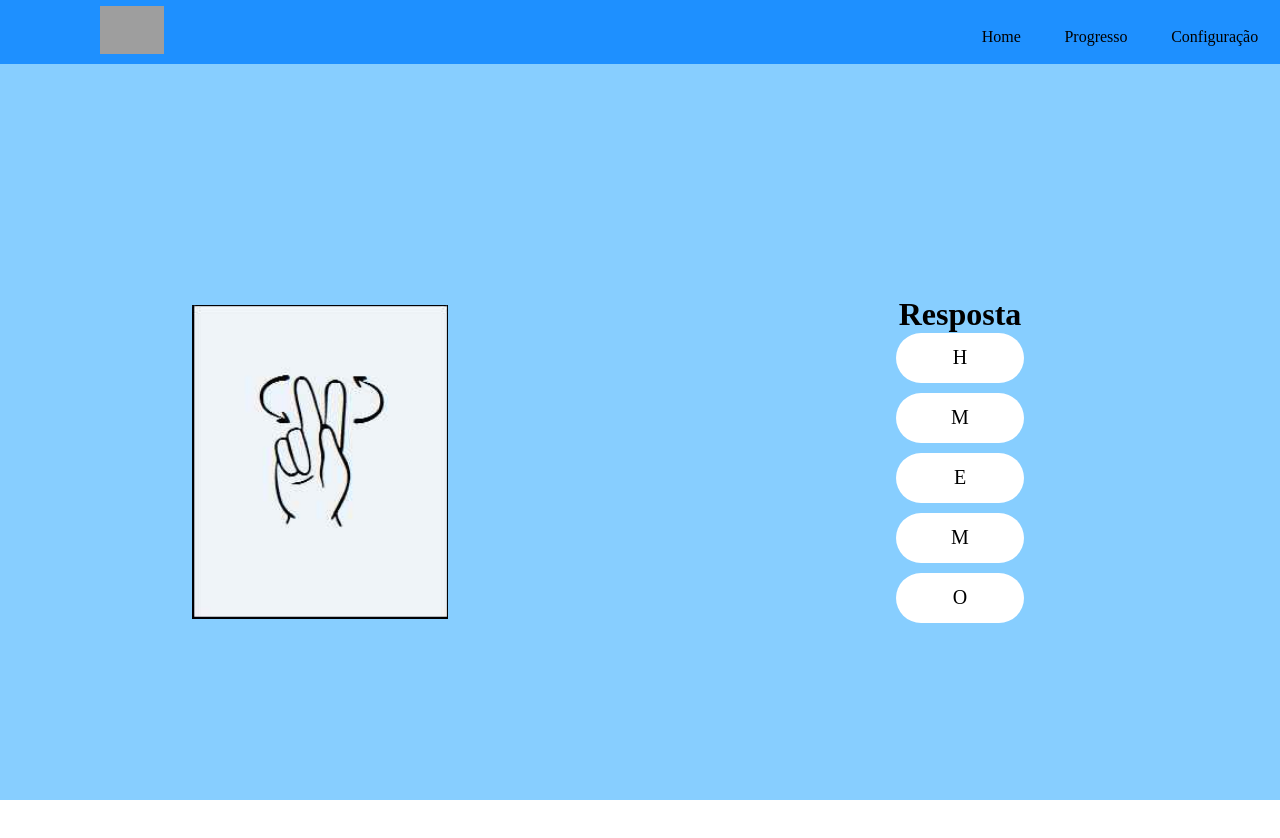
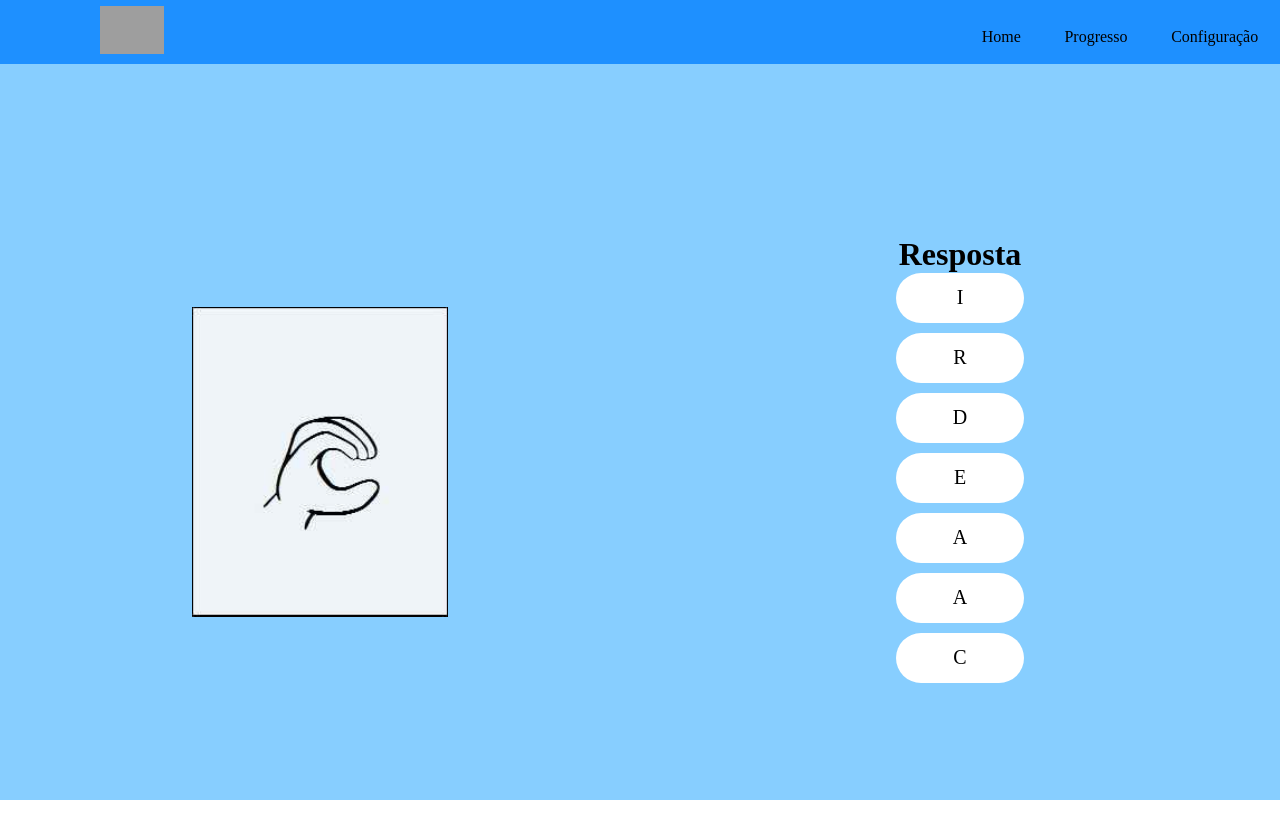
Before and after one commit to Talk-action/talk-action-app, a React (Vite) app: page /objetos in a window 1280 px wide. Shown: the top 838 px of the page. Built offline with nearby package versions, Linux system fonts and the light colour scheme; grey boxes are pictures that could not be loaded.

Commit message:
Caminho relativo no header

```diff
--- a/src/App.jsx
+++ b/src/App.jsx
@@ -18,9 +18,9 @@ function App() {
             <Route path="/cadastro" element={<Cadastro />} /> {/* Rota para a página de cadastro */}
             <Route path="/home" element={<Principal />} /> {/* Rota para a página principal */}
             <Route path="/alfabeto" element={<Alfabeto />} /> {/* Rota para a página de alfabetos */}
-            <Route path="/progresso" element={<Progresso />} /> {/* Rota para a página de alfabetos */}
+            <Route path="/progresso" element={<Progresso/>} /> {/* Rota para a página de alfabetos */}
 
-            <Route path="/objetos" element={<Objetos palavraProp={'HOMEM'}/>} />
+            <Route path="/objetos" element={<Objetos palavraProp={'CADEIRA'}/>} />
 
             <Route path="/objetos/2" element={<Objetos palavraProp={'BOLA'}/>} /> {/* Rota para a página de objetos com prop */}
 
--- a/src/Pages/header/Header.jsx
+++ b/src/Pages/header/Header.jsx
@@ -15,7 +15,7 @@ function Header(){
             </div>
             <div className={style.navigate}>
                 <Link className={style.link}to={'/home'}> <p>Home</p> </Link>
-                <Link className={style.link} to={'progresso'}> <p>Progresso</p> </Link>
+                <Link className={style.link} to={'/progresso'}> <p>Progresso</p> </Link>
                 <Link className={style.link} to={'/'}>  <p>Configuração</p>
                 </Link>
 
```
